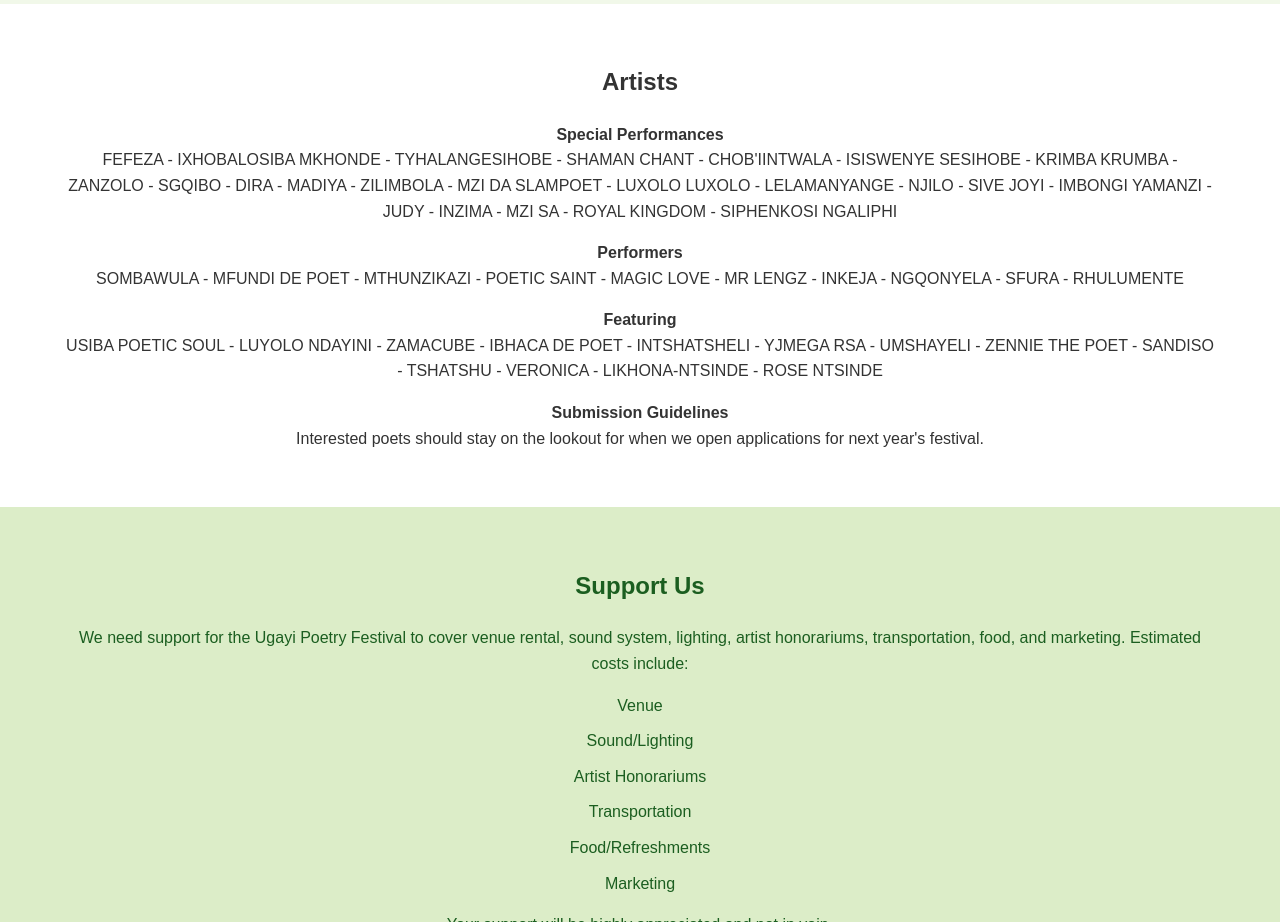
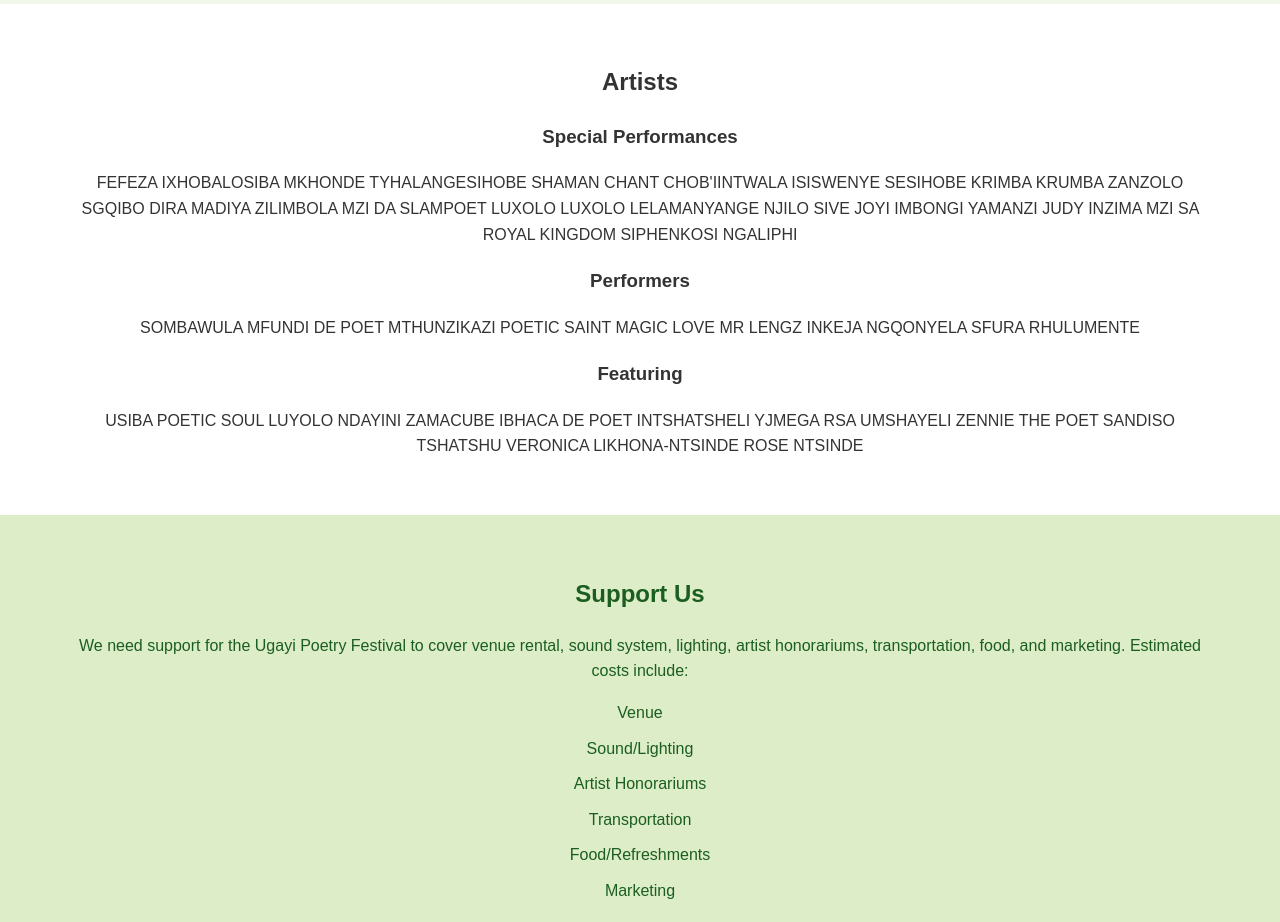
Before and after one commit to NtloyiyaOkuhle/ugayi, a plain HTML site: page index.html in a window 1280 px wide. Shown: the part 4680-5602 px from the top of the page. Drawn offline with Linux system fonts and the light colour scheme; a script that the page names is missing.

Commit message:
Update index.html

```diff
--- a/index.html
+++ b/index.html
@@ -57,16 +57,34 @@
     <section id="artists">
         <div class="container">
             <h2>Artists</h2>
-            <p><strong>Special Performances</strong><br>
-            FEFEZA - IXHOBALOSIBA MKHONDE - TYHALANGESIHOBE - SHAMAN CHANT - CHOB'IINTWALA - ISISWENYE SESIHOBE - KRIMBA KRUMBA - ZANZOLO - SGQIBO - DIRA - MADIYA - ZILIMBOLA - MZI DA SLAMPOET - LUXOLO LUXOLO - LELAMANYANGE - NJILO - SIVE JOYI - IMBONGI YAMANZI - JUDY - INZIMA - MZI SA - ROYAL KINGDOM - SIPHENKOSI NGALIPHI
-            </p>
-            <p><strong>Performers</strong><br>
-            SOMBAWULA - MFUNDI DE POET - MTHUNZIKAZI - POETIC SAINT - MAGIC LOVE - MR LENGZ - INKEJA - NGQONYELA - SFURA - RHULUMENTE
-            </p>
-            <p><strong>Featuring</strong><br>
-            USIBA POETIC SOUL - LUYOLO NDAYINI - ZAMACUBE - IBHACA DE POET - INTSHATSHELI - YJMEGA RSA - UMSHAYELI - ZENNIE THE POET - SANDISO - TSHATSHU - VERONICA - LIKHONA-NTSINDE - ROSE NTSINDE
-            </p>
-            <p><strong>Submission Guidelines</strong><br>Interested poets should stay on the lookout for when we open applications for next year's festival.</p>
+            <div class="special-performance">
+                <h3>Special Performances</h3>
+                <p>
+                    <span>FEFEZA</span> <span>IXHOBALOSIBA MKHONDE</span> <span>TYHALANGESIHOBE</span> <span>SHAMAN CHANT</span>
+                    <span>CHOB'IINTWALA</span> <span>ISISWENYE SESIHOBE</span> <span>KRIMBA KRUMBA</span> <span>ZANZOLO</span>
+                    <span>SGQIBO</span> <span>DIRA</span> <span>MADIYA</span> <span>ZILIMBOLA</span> <span>MZI DA SLAMPOET</span>
+                    <span>LUXOLO LUXOLO</span> <span>LELAMANYANGE</span> <span>NJILO</span> <span>SIVE JOYI</span>
+                    <span>IMBONGI YAMANZI</span> <span>JUDY</span> <span>INZIMA</span> <span>MZI SA</span> <span>ROYAL KINGDOM</span>
+                    <span>SIPHENKOSI NGALIPHI</span>
+                </p>
+            </div>
+            <div class="performer">
+                <h3>Performers</h3>
+                <p>
+                    <span>SOMBAWULA</span> <span>MFUNDI DE POET</span> <span>MTHUNZIKAZI</span> <span>POETIC SAINT</span>
+                    <span>MAGIC LOVE</span> <span>MR LENGZ</span> <span>INKEJA</span> <span>NGQONYELA</span>
+                    <span>SFURA</span> <span>RHULUMENTE</span>
+                </p>
+            </div>
+            <div class="featuring">
+                <h3>Featuring</h3>
+                <p>
+                    <span>USIBA POETIC SOUL</span> <span>LUYOLO NDAYINI</span> <span>ZAMACUBE</span> <span>IBHACA DE POET</span>
+                    <span>INTSHATSHELI</span> <span>YJMEGA RSA</span> <span>UMSHAYELI</span> <span>ZENNIE THE POET</span>
+                    <span>SANDISO</span> <span>TSHATSHU</span> <span>VERONICA</span> <span>LIKHONA-NTSINDE</span>
+                    <span>ROSE NTSINDE</span>
+                </p>
+            </div>
             <!--<img src="images/featured-poet.jpg" alt="Featured Poet."> -->
         </div>
     </section>
```
